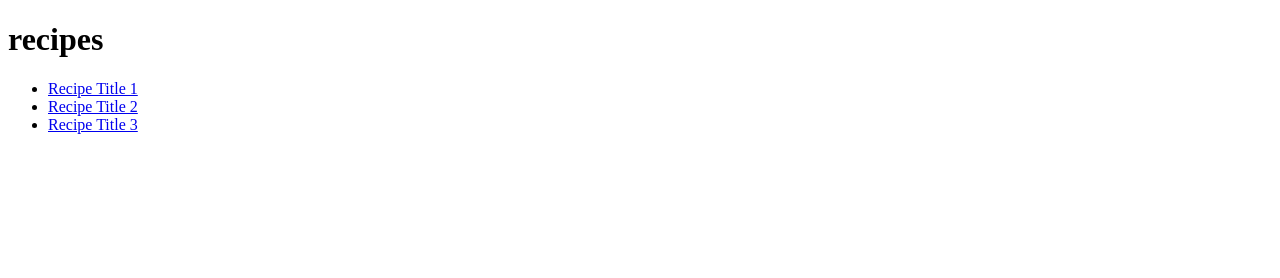
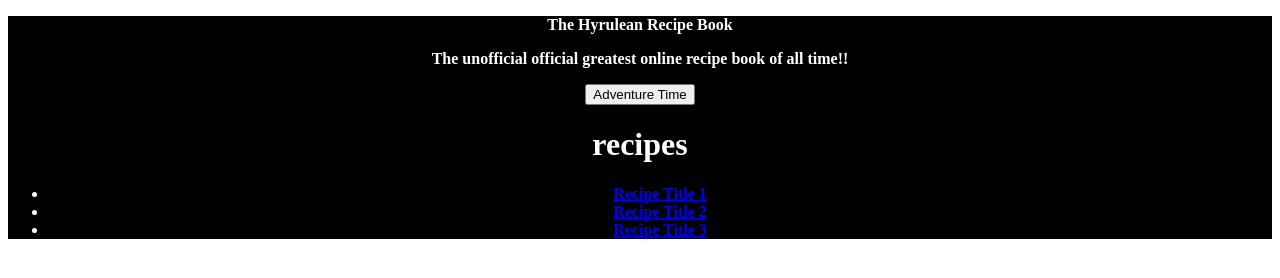
Before and after one commit to 3amBEANS/recipes, a plain HTML site: page index.html in a window 1280 px wide. Drawn offline with Linux system fonts and the light colour scheme.

Commit message:
css practice

```diff
--- a/index.html
+++ b/index.html
@@ -1,9 +1,12 @@
 <!DOCTYPE html>
 <html lang="en">
 <head>
-
+    <link rel="stylesheet" href="myStyle.css">
 </head>
 <body>
+  <div class = "title"><p>The Hyrulean Recipe Book</p><div>
+  <p class = "official">The unofficial official greatest online recipe book of all time!!</p>
+  <button class = "button">Adventure Time</button>
     <h1>recipes</h1>
     <ul>
         <li><a href="recipes/curryRice.html">Recipe Title 1</a></li>
--- /dev/null
+++ b/myStyle.css
@@ -0,0 +1,7 @@
+.title{
+    font-size: 32;
+    text-align: center;
+    font-weight: bold;
+    color: white;
+    background-color: black;
+}
```
Also changed, not shown: recipes/cHSoup.html (+1 -1 lines).
